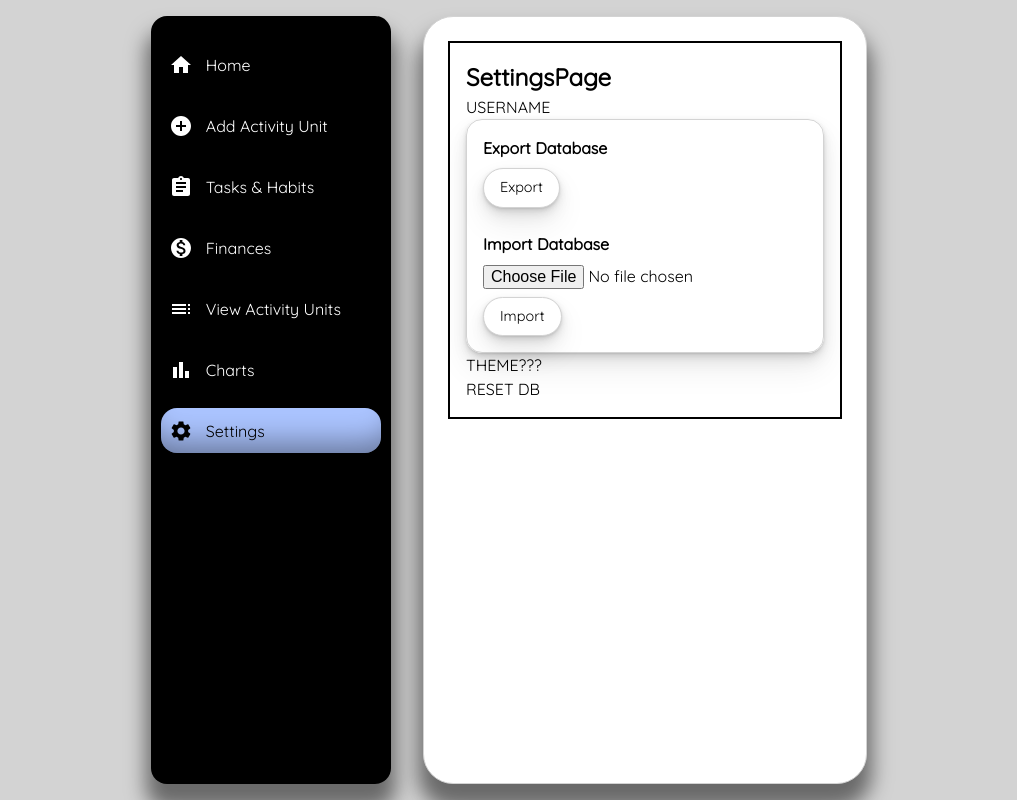
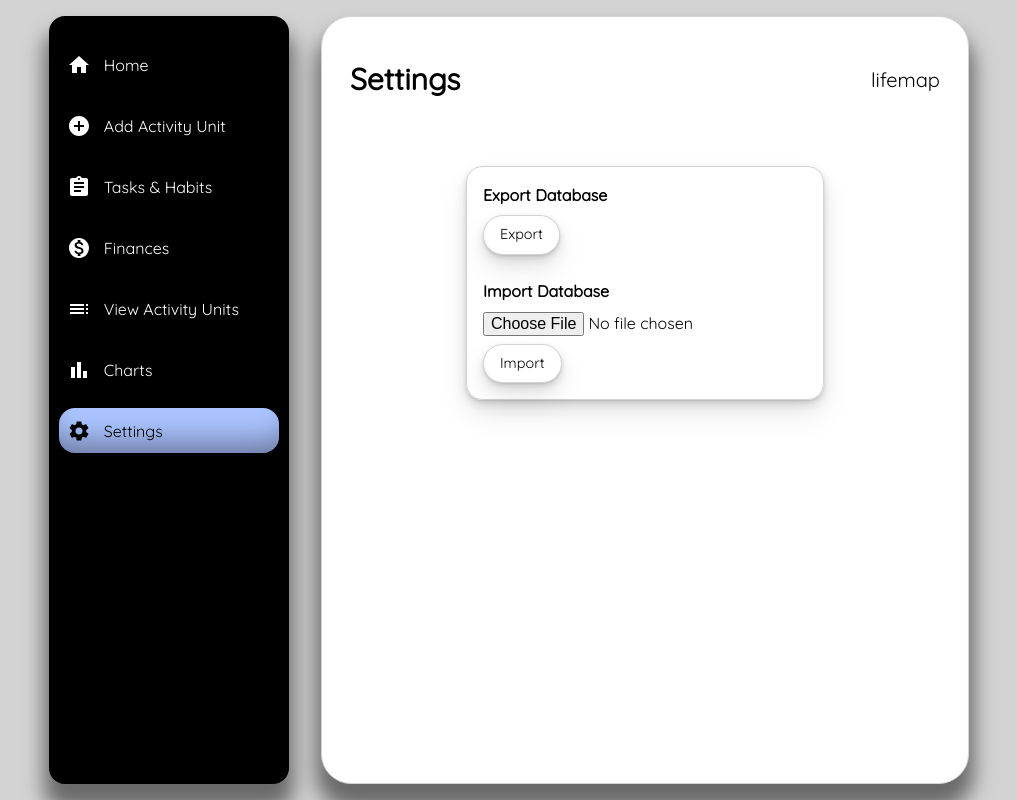
Before and after one commit to berkaysson/lifemap, a React (Create React App) app: page /settings in a window 1280 px wide. Shown: the whole page, without its empty margins (131-1148 px from the left). Built offline with nearby package versions, Linux system fonts and the light colour scheme.

Commit message:
Refactor SettingsPage

```diff
--- a/src/Pages/SettingsPage.js
+++ b/src/Pages/SettingsPage.js
@@ -2,21 +2,46 @@ import styled from "styled-components";
 
 import ImportExport from "../Components/Others/ImportExport";
 import { AnimatedPage } from "../Components/Wrappers/AnimatedPage";
+import HeaderContent from "../Components/Contents/HeaderContent";
 
 const Wrapper = styled.section`
-  border: 2px solid black;
-  padding: 1rem;
+  display: grid;
+  grid-template-columns: 1fr minmax(550px, 80%) 1fr;
+  grid-template-rows: repeat(3, auto);
+  align-content: start;
+  justify-content: center;
+  align-items: stretch;
+  justify-items: stretch;
+  gap: ${({ theme }) => theme.sizes.large};
+  width: 100%;
+  height: 100%;
+`;
+
+const Header = styled.header`
+  grid-area: 1 / 1 / 2 / 4;
+`;
+
+const SettingsContainer = styled.div`
+  grid-area: 2 / 2 / 4 / 3;
+  display: flex;
+  flex-direction: column;
+  justify-content: center;
+  align-items: center;
+  gap: 3rem;
+  width: 100%;
+  padding: ${({ theme }) => theme.sizes.large};
 `;
 
 const SettingsPage = ({ onExport, onImport }) => {
   return (
     <AnimatedPage>
       <Wrapper>
-        <h1>SettingsPage</h1>
-        <div>USERNAME</div>
+      <Header>
+        <HeaderContent headerText={"Settings"} />
+      </Header>
+      <SettingsContainer>
         <ImportExport onExport={onExport} onImport={onImport} />
-        <div>THEME???</div>
-        <div>RESET DB</div>
+      </SettingsContainer>
       </Wrapper>
     </AnimatedPage>
   );
```
